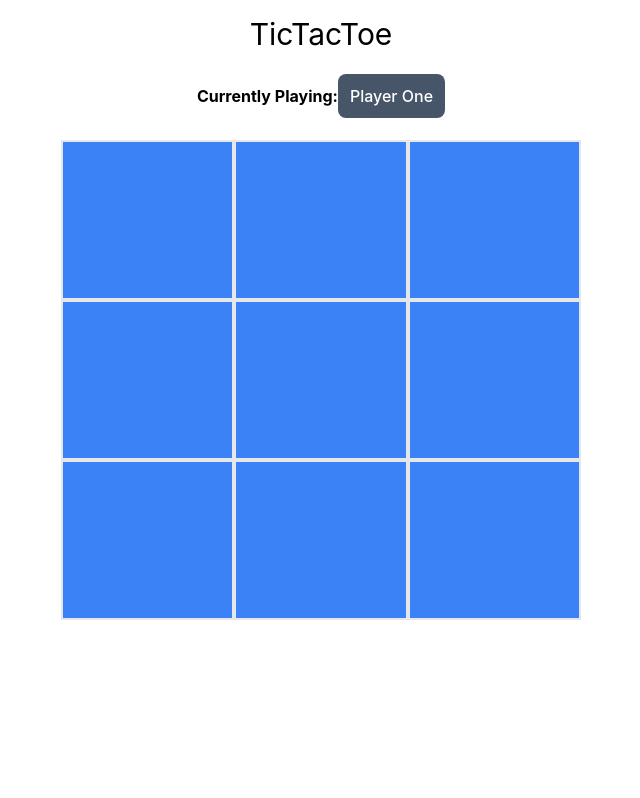
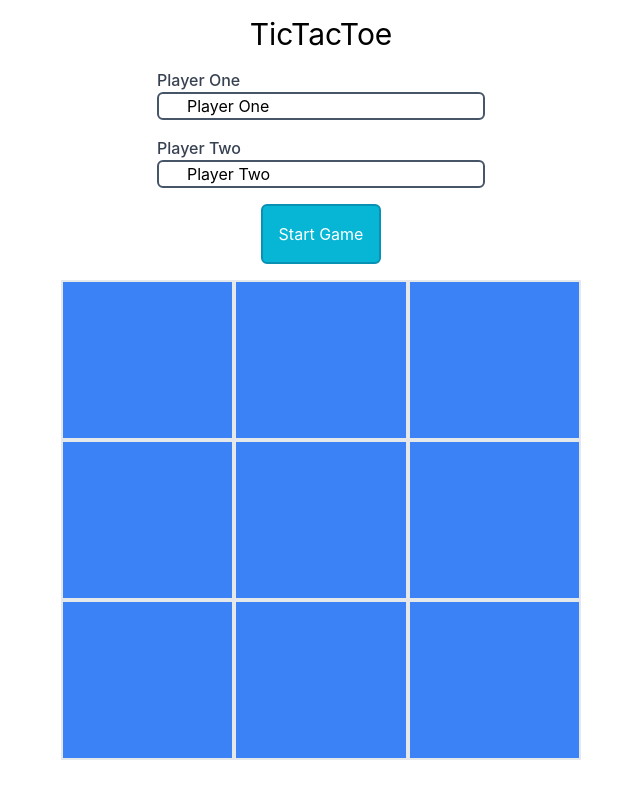
Before and after one commit to costh/tictactoe, a React (Create React App) app: page / in a window 1280 px wide. Shown: the whole page, without its empty margins (319-959 px from the left). Built offline with nearby package versions, Linux system fonts and the light colour scheme.

Commit message:
Add additional features for board is active and add extra test cases

```diff
--- a/src/App.tsx
+++ b/src/App.tsx
@@ -1,12 +1,11 @@
 import React from "react";
-import logo from "./logo.svg";
 import "./App.css";
 import Game from "./Game/Game";
 import ScoreContextProvider from "./_Context/ScoreContext";
 
 function App() {
   return (
-    <div className=" w-3/4 md:w-[520px] m-auto">
+    <div className=" w-3/4 md:w-[520px] m-auto mb-10">
       <ScoreContextProvider>
         <Game />
       </ScoreContextProvider>
--- a/src/Game/Game.tsx
+++ b/src/Game/Game.tsx
@@ -1,5 +1,8 @@
+import { ChangeEvent } from "react";
 import Button from "../Button/Button";
+import InputWithLabel from "../Input/Input";
 import { useScoreContext } from "../_Context/ScoreContext";
+import { playerTurnType } from "../_Hooks/GameSystem/types";
 import { useGameSystem } from "../_Hooks/GameSystem/useGameSystem";
 import DisplayGameBoard from "./components/DisplayGameBoard";
 import DisplayGamesHistory from "./components/DisplayGamesHistory";
@@ -11,44 +14,86 @@ const Game = () => {
     playerTurn,
     gameWinner,
     resetBoard,
-    isGameFinished,
+    isGameInProgress,
   } = useGameSystem();
 
-  const { scoreBoard } = useScoreContext();
+  const {
+    scoreBoard,
+    playerOneName,
+    playerTwoName,
+    setPlayerOneName,
+    setPlayerTwoName,
+  } = useScoreContext();
 
   const handleClick = (column: number, row: number) => {
     setItemInGameBoard(column, row);
   };
 
+  const handlePlayerOneInputChange = (event: ChangeEvent<HTMLInputElement>) => {
+    setPlayerOneName(event.currentTarget.value);
+  };
+  const handlePlayerTwoInputChange = (event: ChangeEvent<HTMLInputElement>) => {
+    setPlayerTwoName(event.currentTarget.value);
+  };
+
+  const getCustomName = (name: playerTurnType) => {
+    return name === playerTurnType.one ? playerOneName : playerTwoName;
+  };
+
   return (
     <div className="flex flex-col items-center space-y-4">
       <h1 className="text-3xl pt-4">TicTacToe</h1>
+
+      <InputWithLabel
+        value={playerOneName}
+        name={"Player One"}
+        placeholder={"John Doe"}
+        handleChange={handlePlayerOneInputChange}
+        disabled={isGameInProgress}
+      />
+      <InputWithLabel
+        value={playerTwoName}
+        name={"Player Two"}
+        placeholder={"John Doe"}
+        handleChange={handlePlayerTwoInputChange}
+        disabled={isGameInProgress}
+      />
+
+      {!isGameInProgress && (
+        <Button text="Start Game" onClick={resetBoard} type={"cta"} />
+      )}
+
+      {isGameInProgress && (
         <div className="py-4">
-        {!isGameFinished && (
-          <div className="font-bold" data-qa="currently-playing">
+          <h2 className="font-bold" data-qa="currently-playing">
             Currently Playing:
             <span className="font-medium p-3 bg-slate-600 text-white rounded-lg">
-              {playerTurn}
+              {getCustomName(playerTurn)}
             </span>
+          </h2>
         </div>
       )}
-        {isGameFinished && gameWinner && (
+
+      {!isGameInProgress && gameWinner !== null && (
+        <div className="py-4">
+          {gameWinner !== "tied" && (
             <h2 className="text-lg text-green-500" data-qa="game-win">
-            <strong>{gameWinner}</strong> won this round!
+              <strong>{getCustomName(gameWinner)}</strong> won this round!
             </h2>
           )}
-        {isGameFinished && !!!gameWinner && (
-          <h2 className="text-lg" data-qa="game-tied">
+          {gameWinner === "tied" && (
+            <h2 className="text-lg text-orange-600" data-qa="game-tied">
               Oops the game is tied!
             </h2>
           )}
         </div>
+      )}
 
-      <DisplayGameBoard gameBoard={gameBoard} handleClick={handleClick} />
-
-      {isGameFinished && (
-        <Button text="Play Again" onClick={resetBoard} type={"cta"} />
-      )}
+      <DisplayGameBoard
+        gameBoard={gameBoard}
+        handleClick={handleClick}
+        isGameInProgress={!isGameInProgress}
+      />
 
       {!!scoreBoard.games.length && (
         <DisplayGamesHistory scoreBoardGames={scoreBoard.games} />
--- a/src/Game/components/DisplayGameBoard.tsx
+++ b/src/Game/components/DisplayGameBoard.tsx
@@ -4,10 +4,11 @@ import { Square } from "./Square";
 
 type Props = {
   gameBoard: GameBoardStructure;
+  isGameInProgress: boolean
   handleClick: (column: number, row: number) => void;
 };
 
-function DisplayGameBoard({ gameBoard, handleClick }: Props) {
+function DisplayGameBoard({ gameBoard, handleClick, isGameInProgress }: Props) {
   return (
     <div className="grid grid-cols-3 items-center place-items-center">
       {gameBoard.map((row: any[], rowIndex: number) => (
@@ -19,6 +20,7 @@ function DisplayGameBoard({ gameBoard, handleClick }: Props) {
               positionY={columnIndex}
               handleSquareClick={() => handleClick(rowIndex, columnIndex)}
               gameValue={item}
+              disabled={isGameInProgress}
             />
           ))}
         </React.Fragment>
--- a/src/Game/components/Square.tsx
+++ b/src/Game/components/Square.tsx
@@ -4,7 +4,8 @@ import { ReactComponent as XIcon } from "../../_Assets/x.svg";
 import { ReactComponent as OIcon } from "../../_Assets/o.svg";
 
 export const Square: React.FC<SquareProps> = ({ ...props }) => {
-  const { handleSquareClick, gameValue, positionX, positionY } = props;
+  const { handleSquareClick, gameValue, positionX, positionY, disabled } =
+    props;
 
   const isXActive = gameValue === "X";
   const isYActive = gameValue === "O";
@@ -12,9 +13,11 @@ export const Square: React.FC<SquareProps> = ({ ...props }) => {
   return (
     <button
       data-xy-position={`${positionX}${positionY}`}
-      className=" w-full h-40 flex items-center justify-center flex-col bg-blue-500 border-2"
+      className={`w-full h-40 flex items-center justify-center flex-col bg-blue-500 border-2 ${
+        disabled ? "cursor-not-allowed" : ""
+      }`}
       onClick={handleSquareClick}
-      disabled={gameValue !== null}
+      disabled={gameValue !== null || disabled}
       aria-label={`${!gameValue ? "Unplayed Tile" : gameValue}`}
     >
       <XIcon
--- a/src/Game/types.ts
+++ b/src/Game/types.ts
@@ -5,4 +5,5 @@ export type SquareProps = {
   gameValue: GameMark;
   positionX: number;
   positionY: number;
+  disabled: boolean;
 };
--- /dev/null
+++ b/src/Input/Input.tsx
@@ -0,0 +1,39 @@
+import React, { ChangeEventHandler } from "react";
+
+type Props = {
+  name: string;
+  value: string;
+  placeholder: string;
+  handleChange: ChangeEventHandler<HTMLInputElement>;
+  disabled: boolean;
+};
+
+function InputWithLabel({
+  name,
+  placeholder,
+  value,
+  handleChange,
+  disabled,
+}: Props) {
+  return (
+    <div>
+      <label htmlFor={name} className="block text-md font-medium text-gray-700">
+        {name}
+      </label>
+      <input
+        type="text"
+        name={name}
+        id={name}
+        value={value}
+        className={`block w-full border-2 rounded-md  border-slate-600 pl-7 pr-12 ${
+          disabled ? "bg-gray-400 text-white cursor-not-allowed" : ""
+        }`}
+        placeholder={placeholder}
+        onChange={handleChange}
+        disabled={disabled}
+      />
+    </div>
+  );
+}
+
+export default InputWithLabel;
--- a/src/_Hooks/GameSystem/types.ts
+++ b/src/_Hooks/GameSystem/types.ts
@@ -11,13 +11,13 @@ export type GameBoardStructure = [
   [GameMark, GameMark, GameMark]
 ];
 
-export type GameWinnerType = playerTurnType | null;
+export type GameWinnerType = playerTurnType | null | "tied";
 
 export type useGameSystemReturnType = {
   gameBoard: GameBoardStructure;
   playerTurn: playerTurnType;
   gameWinner: GameWinnerType;
-  isGameFinished: Boolean;
+  isGameInProgress: boolean;
   resetBoard: () => void;
   setItemInGameBoard: (row: number, column: number) => void;
 };
--- a/src/_Hooks/GameSystem/useGameSystem.ts
+++ b/src/_Hooks/GameSystem/useGameSystem.ts
@@ -1,6 +1,5 @@
 import { useState } from "react";
 import { useScoreContext } from "../../_Context/ScoreContext";
-import { useScoreBoard } from "../ScoreBoard/useScoreBoard";
 import { checkBoardForWin, checkifGameTied } from "./helpers";
 import {
   GameBoardStructure,
@@ -22,7 +21,7 @@ export function useGameSystem(): useGameSystemReturnType {
 
   const [gameWinner, setGameWinner] = useState<GameWinnerType>(null);
 
-  const [isGameFinished, setIsGameFinished] = useState<boolean>(false);
+  const [isGameInProgress, setIsGameInProgress] = useState<boolean>(false);
 
   const [playerTurn, setPlayerTurn] = useState<playerTurnType>(
     playerTurnType.one
@@ -31,7 +30,7 @@ export function useGameSystem(): useGameSystemReturnType {
   const isPlayerOne = playerTurn === playerTurnType.one;
 
   const setItemInGameBoard = (row: number, column: number): void => {
-    if (gameWinner) {
+    if (gameWinner || !isGameInProgress) {
       return;
     }
     const tempGameBoard: GameBoardStructure = [...gameBoard];
@@ -44,14 +43,15 @@ export function useGameSystem(): useGameSystemReturnType {
 
     if (checkBoardForWin(gameBoard)) {
       setGameWinner(playerTurn);
-      setIsGameFinished(true);
+      setIsGameInProgress(false);
       setScoreBoardWinner(playerTurn);
       return;
     }
 
     if (checkifGameTied(gameBoard)) {
       setScoreBoardWinner(null);
-      setIsGameFinished(true);
+      setGameWinner("tied");
+      setIsGameInProgress(false);
       return;
     }
   };
@@ -60,7 +60,7 @@ export function useGameSystem(): useGameSystemReturnType {
     setGameBoard(emptyBoard);
     setPlayerTurn(playerTurnType.one);
     setGameWinner(null);
-    setIsGameFinished(false);
+    setIsGameInProgress(true);
   };
 
   return {
@@ -69,6 +69,6 @@ export function useGameSystem(): useGameSystemReturnType {
     gameWinner,
     resetBoard,
     setItemInGameBoard,
-    isGameFinished,
+    isGameInProgress,
   };
 }
--- a/src/_Hooks/ScoreBoard/useScoreBoard.ts
+++ b/src/_Hooks/ScoreBoard/useScoreBoard.ts
@@ -1,4 +1,4 @@
-import React, { useState } from "react";
+import { useState } from "react";
 import { playerTurnType } from "../GameSystem/types";
 import { ScoreBoardType, gameState } from "./types";
 
@@ -24,7 +24,6 @@ export const useScoreBoard = (): ScoreBoardReturnType => {
   );
 
   const setWinner = (winner: playerTurnType | null) => {
-    const sb = scoreBoard;
     const games = [...scoreBoard.games];
     const tally = [...scoreBoard.tally];
     let currentWinner = () => {
@@ -32,8 +31,8 @@ export const useScoreBoard = (): ScoreBoardReturnType => {
     };
 
     games.push({
-      player1: playerOneName,
-      player2: playerTwoName,
+      player1: playerOneName === "" ? playerTurnType.one : playerOneName,
+      player2: playerTwoName === "" ? playerTurnType.two : playerTwoName,
       winner: currentWinner(),
       isTied: winner === null,
     });
```
Also changed, not shown: 1 other file (tests, documents, lock files or other folders). Lines whose indentation alone changed are shown as unchanged.
